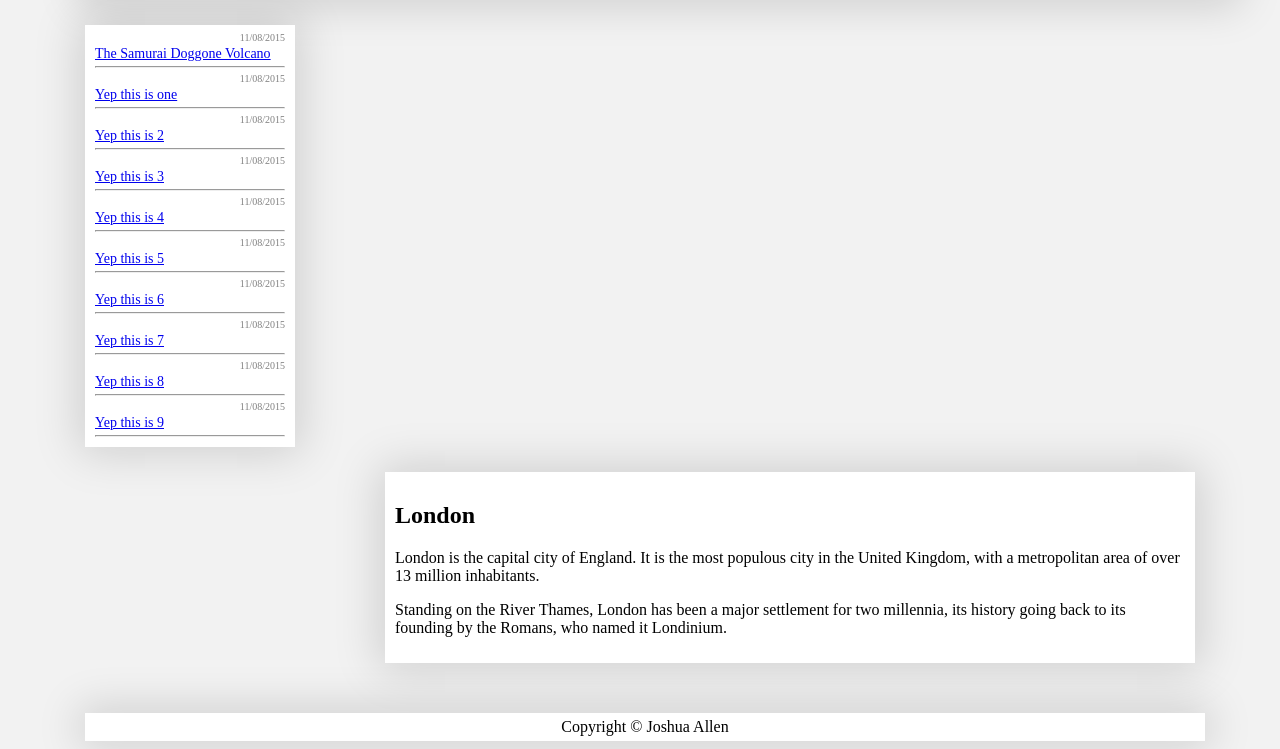
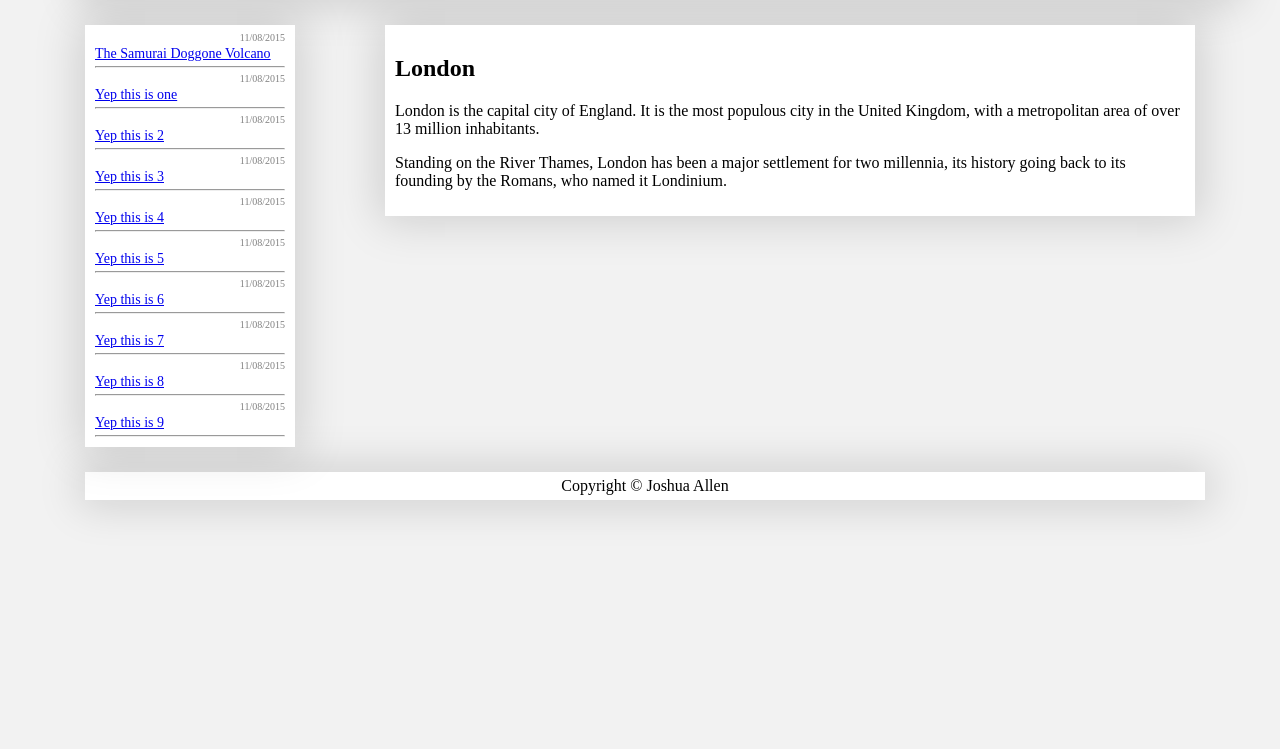
Before and after one commit to Joshua-Allen/Joshua-Allen.github.io, a PHP site: page / in a window 1280 px wide. Shown: the part 88-837 px from the top of the page. After the commit the page ends 603 px from the top, so only its background shows below. Run offline with PHP 8.4, Linux system fonts and the light colour scheme; some libraries are stand-ins or nearby versions.

Commit message:
I really don't know

```diff
--- a/css/test.css
+++ b/css/test.css
@@ -28,8 +28,8 @@ nav {
 	box-shadow: 0px 0px 43px 6px rgba(0,0,0,0.15);
 }
 section {
-    /*width: 855px;*/
-    float: left;
+    /*width: 855px;
+    float: left;*/
     padding:10px;
 
 	margin-left:300px;
```
